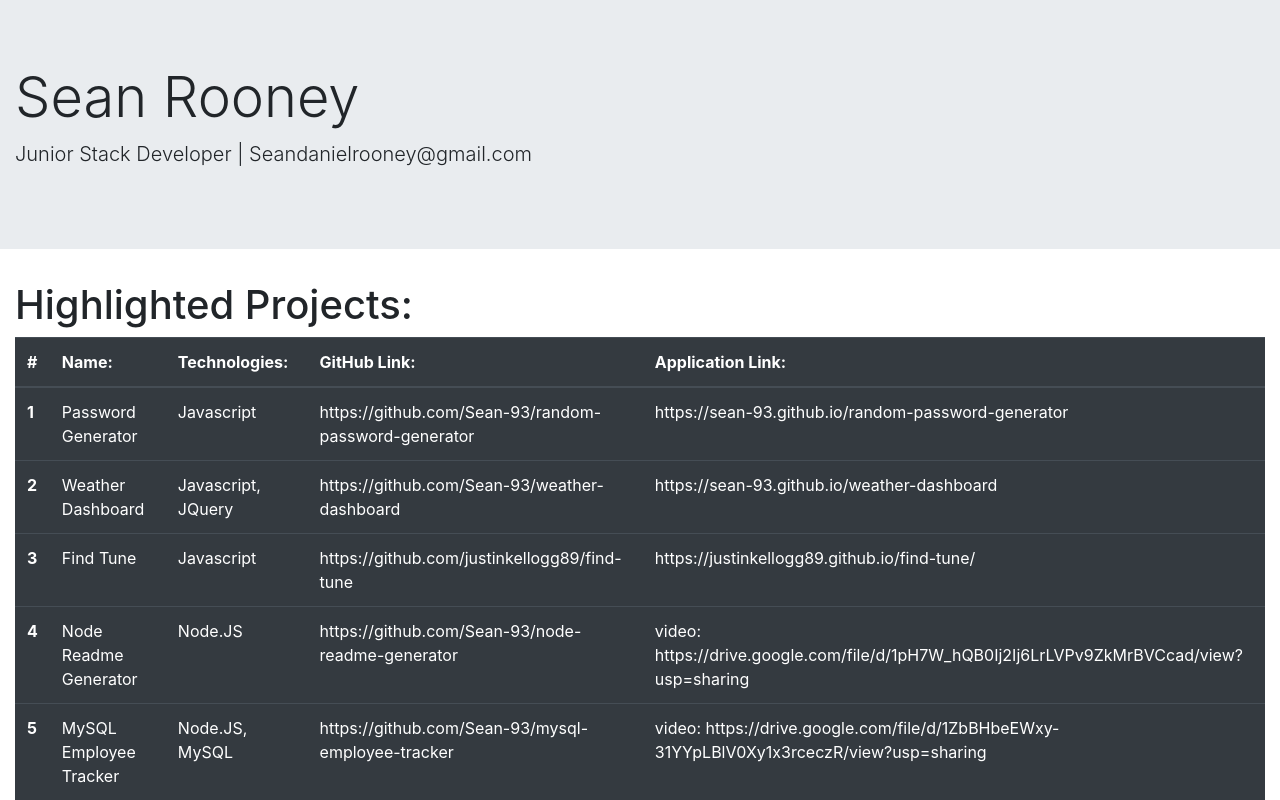
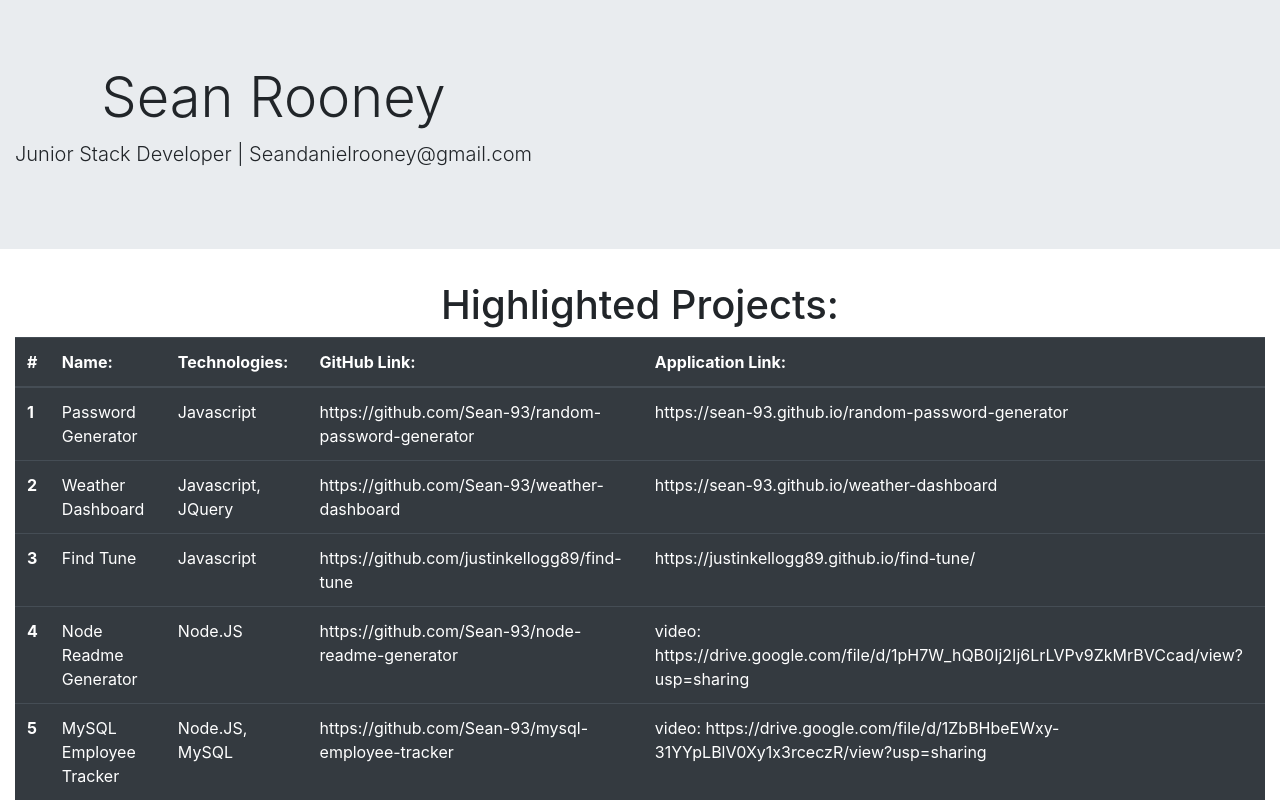
Before and after one commit to Sean-93/react-portfolio, a React (Create React App) app: page / in a window 1280 px wide. Shown: the top 800 px of the page. Built offline with nearby package versions, Linux system fonts and the light colour scheme.

Commit message:
centering text

```diff
--- a/src/components/header.js
+++ b/src/components/header.js
@@ -6,8 +6,8 @@ export default function Header(props) {
       return (
 
     <div className="container">
-    <h1 className="display-4">{item.fullName}</h1>
-    <p className="lead">{item.title} | {item.email}</p>
+    <h1 className="display-4 text-center">{item.fullName}</h1>
+    <p className="lead text-center">{item.title} | {item.email}</p>
     </div>
 
       );
--- a/src/components/projects.js
+++ b/src/components/projects.js
@@ -18,7 +18,7 @@ export default function Projects(props) {
   return (
     <div>
       <div className="container-fluid">
-        <h1 className="justify-content-center">Highlighted Projects:</h1>
+        <h1 className="text-center">Highlighted Projects:</h1>
         <table className="table table-dark">
           <thead>
             <tr>
```
